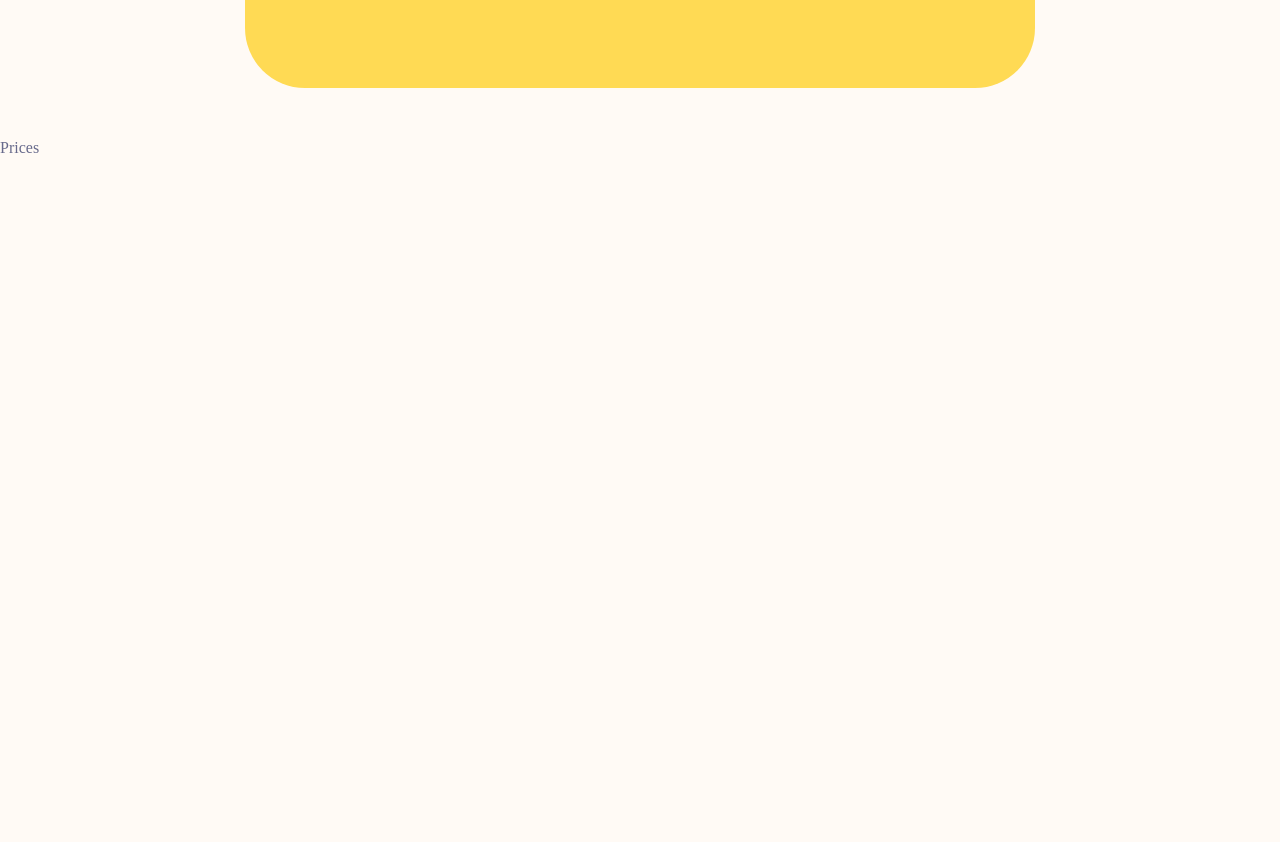
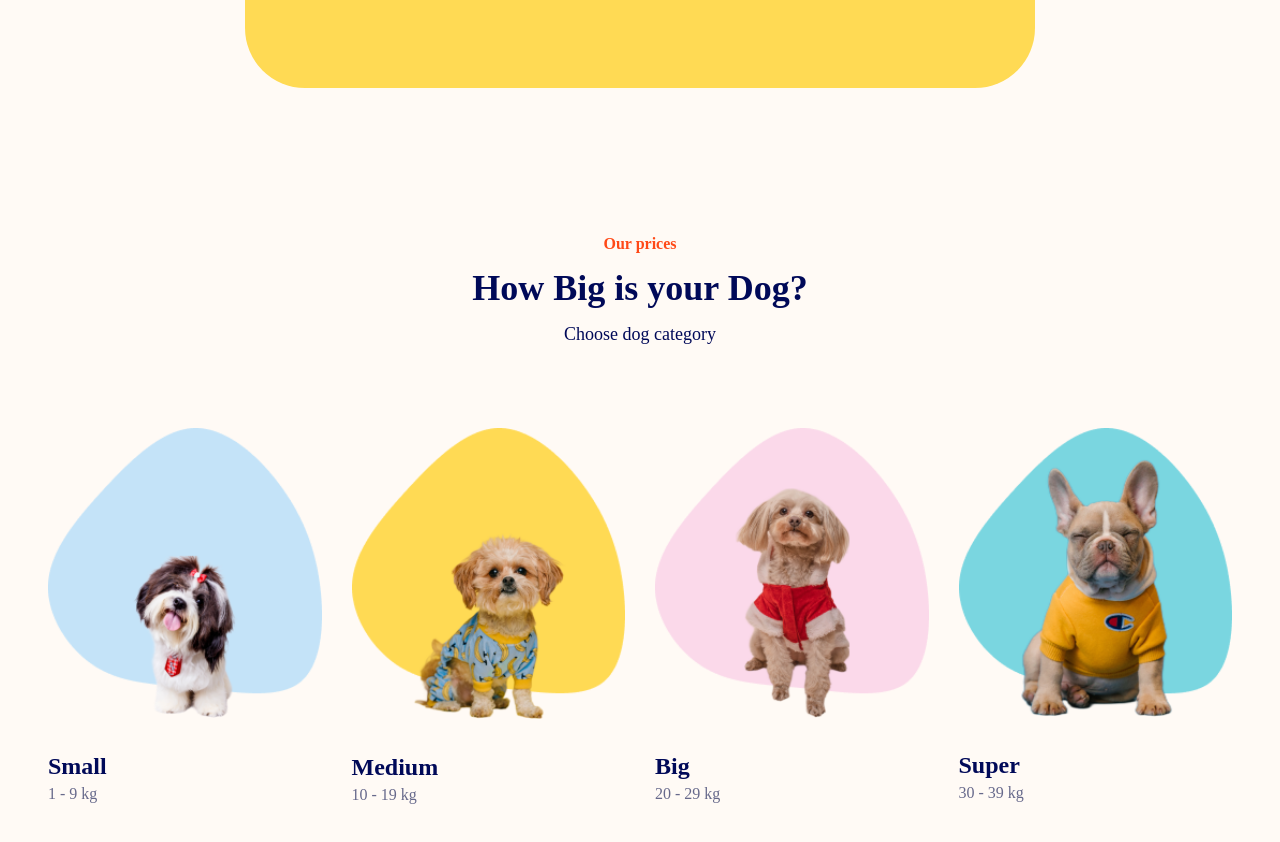
Before and after one commit to zablon-oigo/aws-route53-failover-routing, a React (Vite) app: page / in a window 1280 px wide. Shown: the part 1780-2622 px from the top of the page. Built offline with nearby package versions, Linux system fonts and the light colour scheme.

Commit message:
Add grid box for price component

```diff
--- a/src/components/Prices.jsx
+++ b/src/components/Prices.jsx
@@ -1,5 +1,32 @@
+import Bundles from "./Bundles";
+import { bundleData } from '../Data';
+
 export default function Prices() {
   return (
-    <div>Prices</div>
-  )
+    <section className="py-12 lg:py-24">
+      <div className="container mx-auto">
+        <div className="mb-20 text-center">
+          <h2 className="mb-3 font-semibold text-orange">Our prices</h2>
+          <h2 className="mb-3 h2">How Big is your Dog?</h2>
+          <p className="text-lg text-blue">Choose dog category</p>
+        </div>
+
+        <div className="grid grid-cols-2 sm:grid-cols-3 lg:grid-cols-4 gap-4 lg:gap-[30px]">
+          {bundleData.map((item, index) => {
+            const { name, image, dogCategory } = item;
+
+            return (
+              <div key={name} className="">
+                <div className="mb-2 transition-all duration-300 lg:mb-8 hover:scale-105">
+                  <img src={image.type} alt={`Image for ${name}`} className="w-full" />
+                </div>
+                <h3 className="font-semibold capitalize lg:text-2xl text-blue">{name}</h3>
+                <div className="">{dogCategory}</div>
+              </div>
+            );
+          })}
+        </div>
+      </div>
+    </section>
+  );
 }
```
